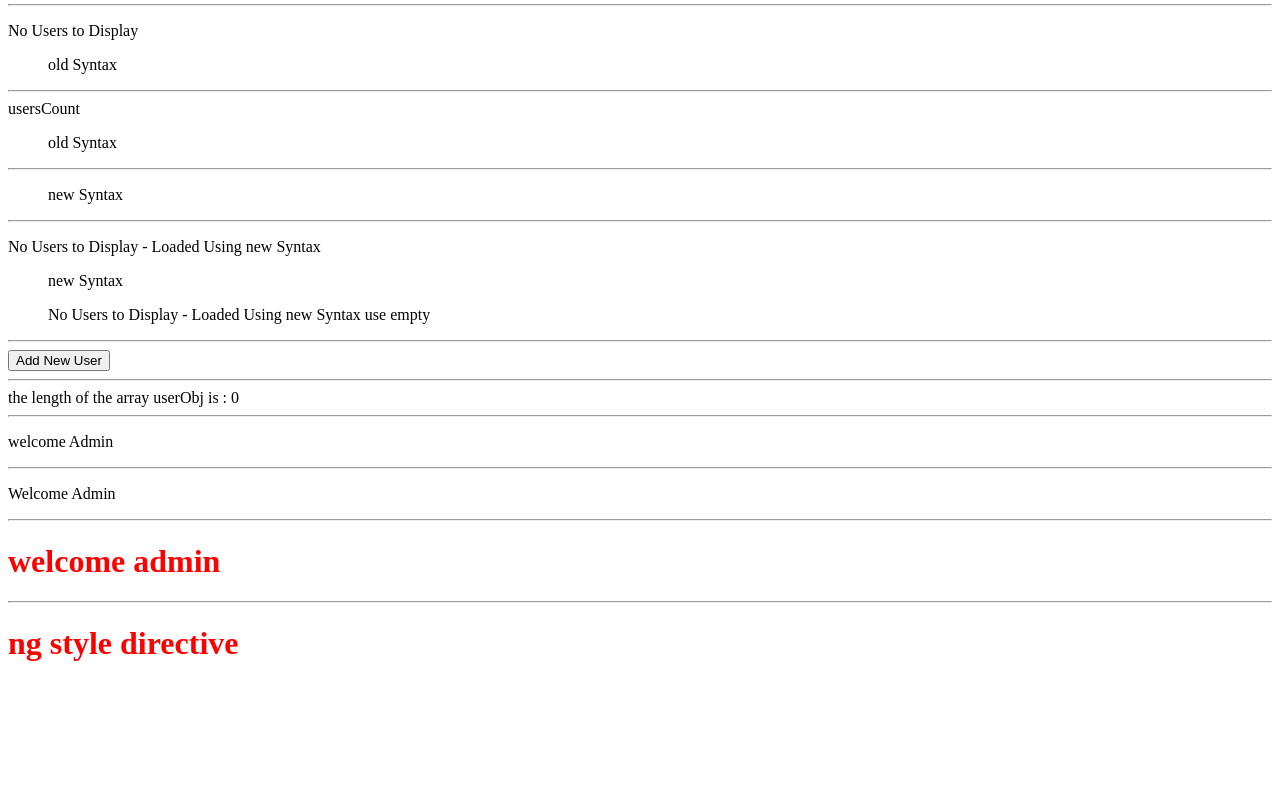
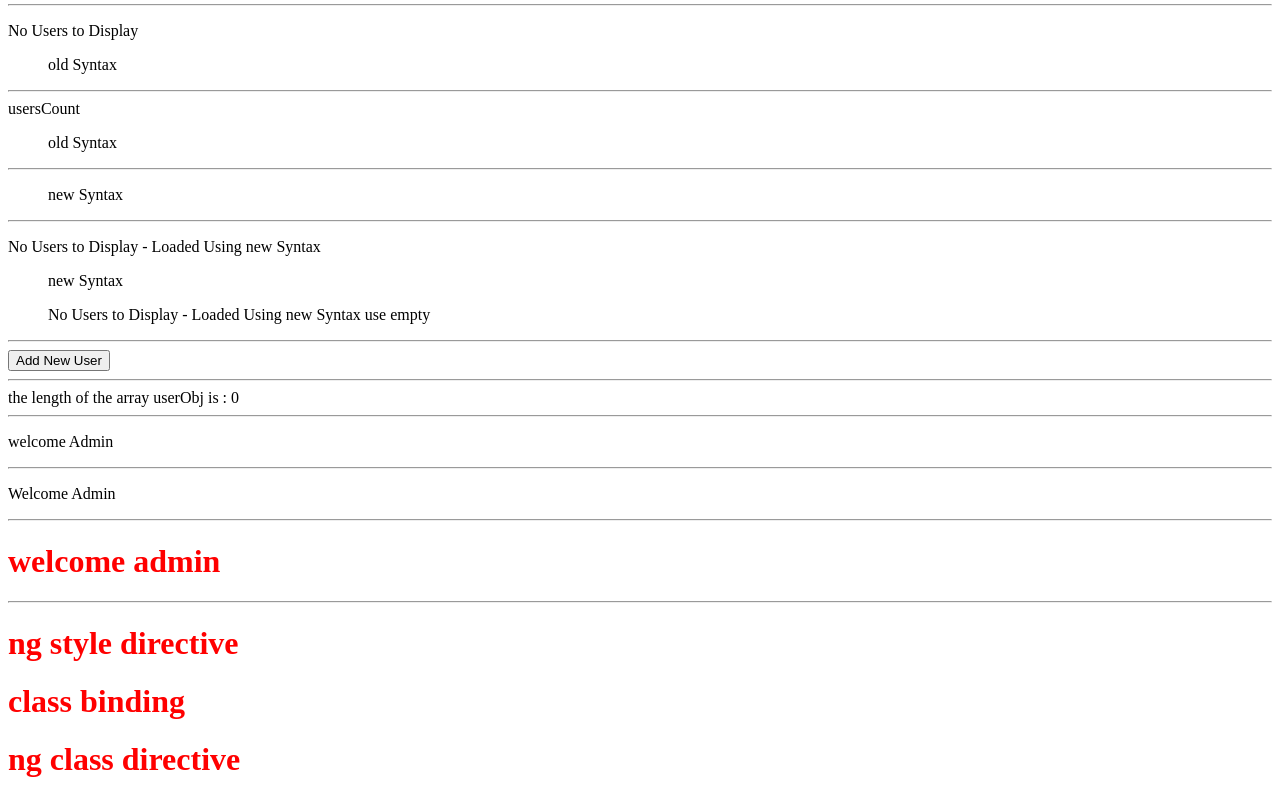
Before and after one commit to seeyassine/Angular-Learn, an Angular app: page / in a window 1280 px wide. Shown: the part 2546-3346 px from the top of the page. Before the commit the page ends 3229 px from the top, so only its background shows below. Built offline with nearby package versions, Linux system fonts and the light colour scheme.

Commit message:
84: class Binding  and ngClass directive the best is ngClasse

```diff
--- a/src/app/components/directives/directives.component.css
+++ b/src/app/components/directives/directives.component.css
@@ -0,0 +1,9 @@
+.login{
+    color: green;
+    text-transform: uppercase;
+}
+
+.logout{
+    color: red;
+    text-transform: lowercase;
+}
--- a/src/app/components/directives/directives.component.html
+++ b/src/app/components/directives/directives.component.html
@@ -278,6 +278,7 @@ the length of the array userObj is :
 
 
 <hr>
+<!-- ngStyle directive -->
 
 <h1 [style.color]="Isloggedin? 'green' : 'red'"
     [style.textTransform]="Isloggedin? 'uppercase' : 'lowercase'">welcome Admin</h1>
@@ -288,3 +289,15 @@ the length of the array userObj is :
     color: Isloggedin? 'green' : 'red',
     textTransform: Isloggedin? 'uppercase' : 'lowercase'
 }">Ng Style directive</h1>
+
+<!-- ngClass directive -->
+<h1 [class.login]="Isloggedin" [class.logout]="!Isloggedin">
+    Class Binding
+</h1>
+
+
+
+<h1 [ngClass]="{
+    'login': Isloggedin,
+    'logout': !Isloggedin,
+}">Ng Class directive</h1>
```
